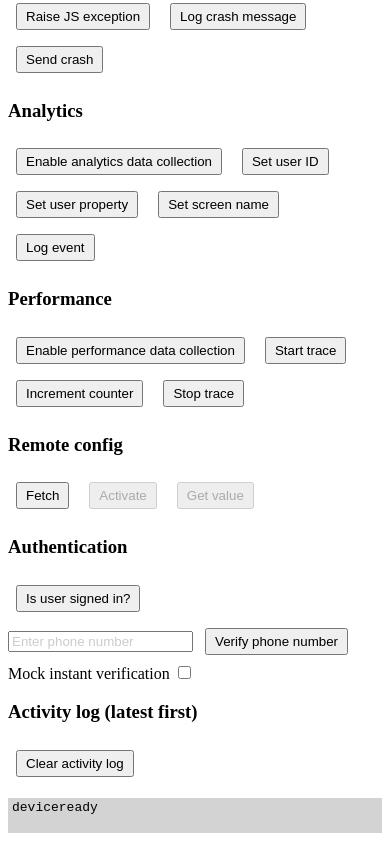
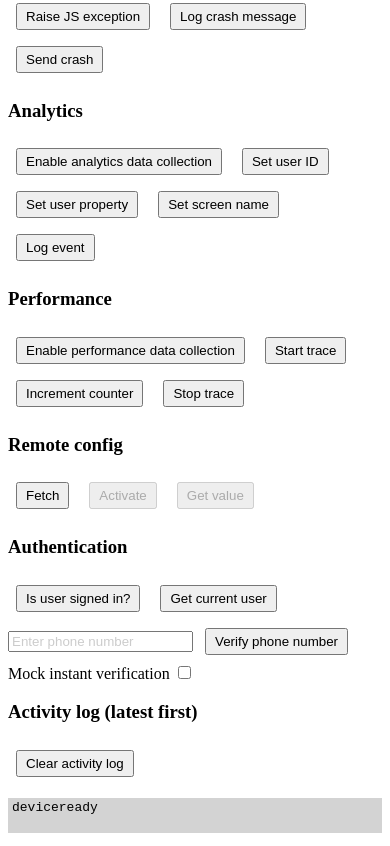
Before and after one commit to dpa99c/cordova-plugin-firebasex-test, a website: page www/index.html in a window 390 px wide. Shown: the part 387-1233 px from the top of the page. Drawn offline with Linux system fonts and the light colour scheme; some packages are replaced by stand-ins of ours.

Commit message:
Add getCurrentUser()

```diff
--- a/www/index.html
+++ b/www/index.html
@@ -55,6 +55,7 @@
 
     <h3>Authentication</h3>
     <button onclick="isUserSignedIn()">Is user signed in?</button>
+    <button onclick="getCurrentUser()">Get current user</button>
     <div id="enterPhoneNumber">
         <input id="phoneNumberInput" placeholder="Enter phone number" />
         <button onclick="verifyPhoneNumber()">Verify phone number</button>
--- a/www/js/index.js
+++ b/www/js/index.js
@@ -571,3 +571,11 @@ function isUserSignedIn(){
         logError("Failed to check if user is signed in", error);
     });
 }
+
+function getCurrentUser(){
+    FirebasePlugin.getCurrentUser(function(user) {
+        log("Current user info: " + JSON.stringify(user));
+    }, function(error) {
+        logError("Failed to get current user", error);
+    });
+}
```
